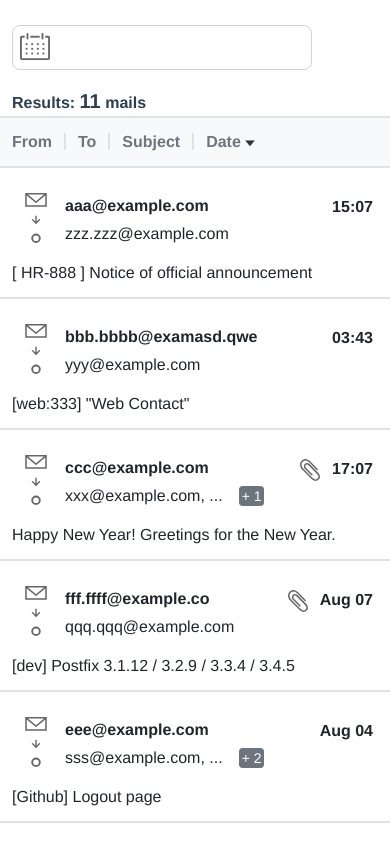
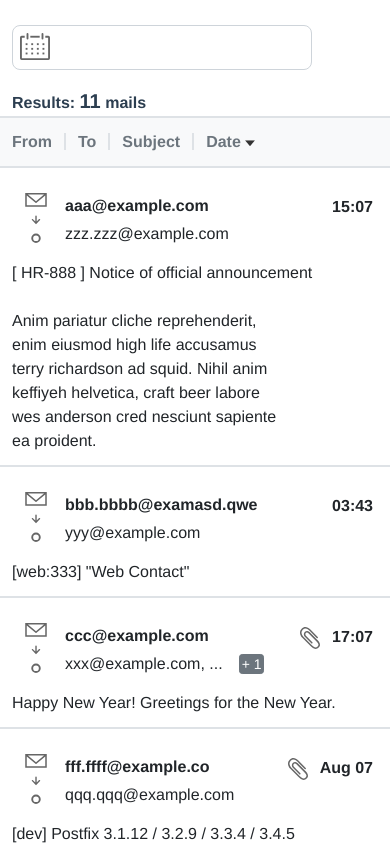
Before and after one commit to AhmadrezaHK/hennge, a Vue app: page / in a window 390 px wide. Both pictures are taken after a click on the element 195 px from the left and 233 px from the top of the page. Shown: the top 844 px of the page. Built offline with nearby package versions, Linux system fonts and the light colour scheme.

Commit message:
add email body, misson 2 completed

```diff
--- a/src/App.vue
+++ b/src/App.vue
@@ -79,7 +79,14 @@
                 </tr>
             </thead>
             <tbody>
-                <tr v-for="email in tableData" :key="email.key">
+                <template v-for="email in tableData" :key="email.key">
+                    <tr
+                        @click="
+                            isShowEmailBody[
+                                email.key
+                            ] = !isShowEmailBody[email.key]
+                        "
+                    >
                         <td>
                             {{
                                 formatLongString(
@@ -108,7 +115,8 @@
                                         email.to.length > 1 &&
                                         EmailShowingModeList[
                                             email.key
-                                    ] === EmailShowingMode.SHOW_ONE
+                                        ] ===
+                                            EmailShowingMode.SHOW_ONE
                                     "
                                     style="
                                         white-space: nowrap;
@@ -116,8 +124,9 @@
                                         line-height: 1;
                                     "
                                     @click="
-                                    EmailShowingModeList[email.key] =
-                                        EmailShowingMode.SHOW_ALL
+                                        EmailShowingModeList[
+                                            email.key
+                                        ] = EmailShowingMode.SHOW_ALL
                                     "
                                     class="btn btn-secondary btn-sm"
                                 >
@@ -125,7 +134,9 @@
                                 </button>
                             </div>
                         </td>
-                    <td>{{ formatLongString(email.subject, 60) }}</td>
+                        <td>
+                            {{ formatLongString(email.subject, 60) }}
+                        </td>
                         <td class="date-cell">
                             <a
                                 v-if="email.attachment"
@@ -140,6 +151,24 @@
                             {{ formatDate(email.date) }}
                         </td>
                     </tr>
+                    <tr
+                        :class="[
+                            'collapse',
+                            { show: isShowEmailBody[email.key] },
+                        ]"
+                    >
+                        <td colspan="4">
+                            <div class="w-75">
+                                Anim pariatur cliche reprehenderit,
+                                enim eiusmod high life accusamus terry
+                                richardson ad squid. Nihil anim
+                                keffiyeh helvetica, craft beer labore
+                                wes anderson cred nesciunt sapiente ea
+                                proident.
+                            </div>
+                        </td>
+                    </tr>
+                </template>
                 <tr v-if="!tableData.length" class="empty-table">
                     <img
                         src="./assets/logo.png"
@@ -380,6 +409,12 @@ export default defineComponent({
             }
         }
 
+        const isShowEmailBody = ref(
+            emailList.reduce((prev, curr) => {
+                return { ...prev, [curr.key]: false };
+            }, {})
+        );
+
         return {
             emailList,
 
@@ -402,6 +437,8 @@ export default defineComponent({
             sortField,
             sortOrder,
             changeSort,
+
+            isShowEmailBody,
         };
     },
 });
@@ -417,9 +454,12 @@ $light-color: #dee2e6;
     tbody {
         tr {
             cursor: pointer;
-            &:hover {
+            &:not(.collapse):hover {
                 background-color: #f6f8fa;
                 color: #0839de;
+            }
+            &.collapse td{
+                border-top: none;
             }
         }
     }
@@ -516,7 +556,7 @@ $light-color: #dee2e6;
         display: flex;
         tr {
             width: 100%;
-            border-bottom: 2px solid $light-color;
+            border-bottom: none;
             border-top: 2px solid $light-color;
         }
         th {
@@ -536,10 +576,10 @@ $light-color: #dee2e6;
     tbody {
         display: flex;
         flex-direction: column;
-        tr {
+        tr:not(.collapse) {
             display: flex;
             flex-direction: column;
-            border-bottom: 2px solid $light-color;
+            border-top: 2px solid $light-color;
             position: relative;
             padding-top: 25px;
             &::after {
```
Lines whose indentation alone changed are shown as unchanged.
